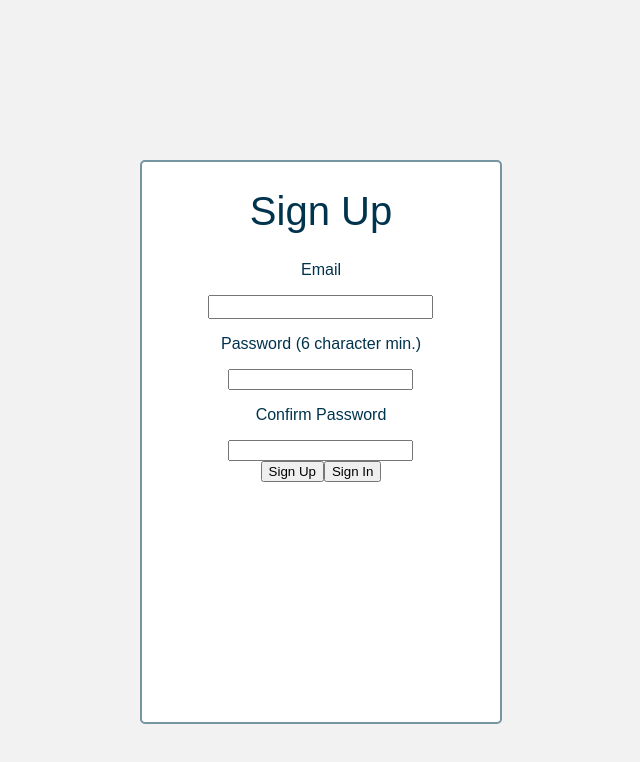
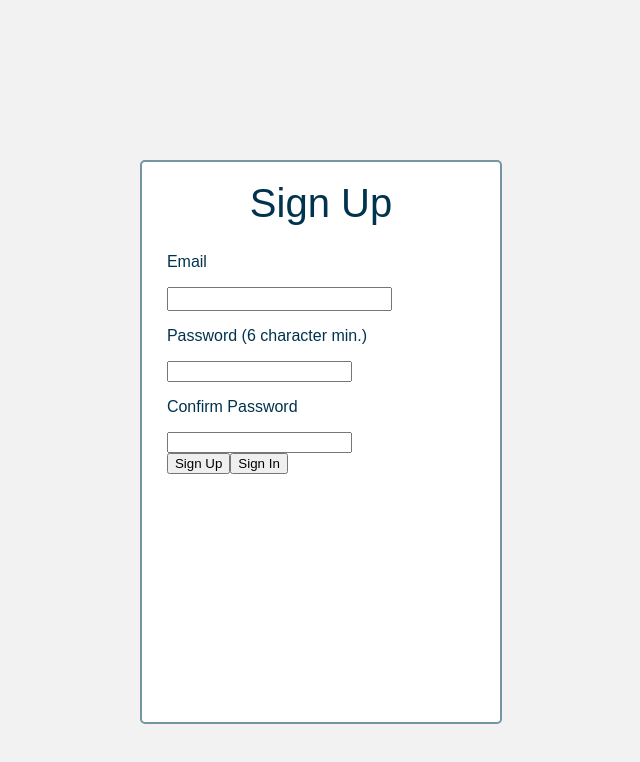
Before and after one commit to nikmanchan/chiisai-url, a React (Create React App) app: page / in a window 1280 px wide. Shown: the top 762 px of the page, without its empty margins (319-959 px from the left). Built offline with nearby package versions, Linux system fonts and the light colour scheme; no server answers.

Commit message:
create userSecondaryContainer class and apply to div

```diff
--- a/src/components/App/App.css
+++ b/src/components/App/App.css
@@ -48,4 +48,10 @@ a {
 .userHeader {
     font-size: 40px;
     font-weight: normal;
+    margin-top: 2.4vh;
 }
+
+.userSecondaryContainer {
+    width: 86%;
+    margin: auto;
+}
--- a/src/components/SignUp/SignUp.js
+++ b/src/components/SignUp/SignUp.js
@@ -45,6 +45,7 @@ class SignUp extends Component {
                 )}
                 <form onSubmit={this.registerUser} className="userForm" id="signUpForm">
                     <h1 className="userHeader">Sign Up</h1>
+                    <div className="userSecondaryContainer" align="left">
                         <p>Email</p>
                         <input
                             type="email"
@@ -86,6 +87,7 @@ class SignUp extends Component {
                         >
                             Sign In
                         </button>
+                    </div>
                 </form>
             </div >
         );
```
Lines whose indentation alone changed are shown as unchanged.
